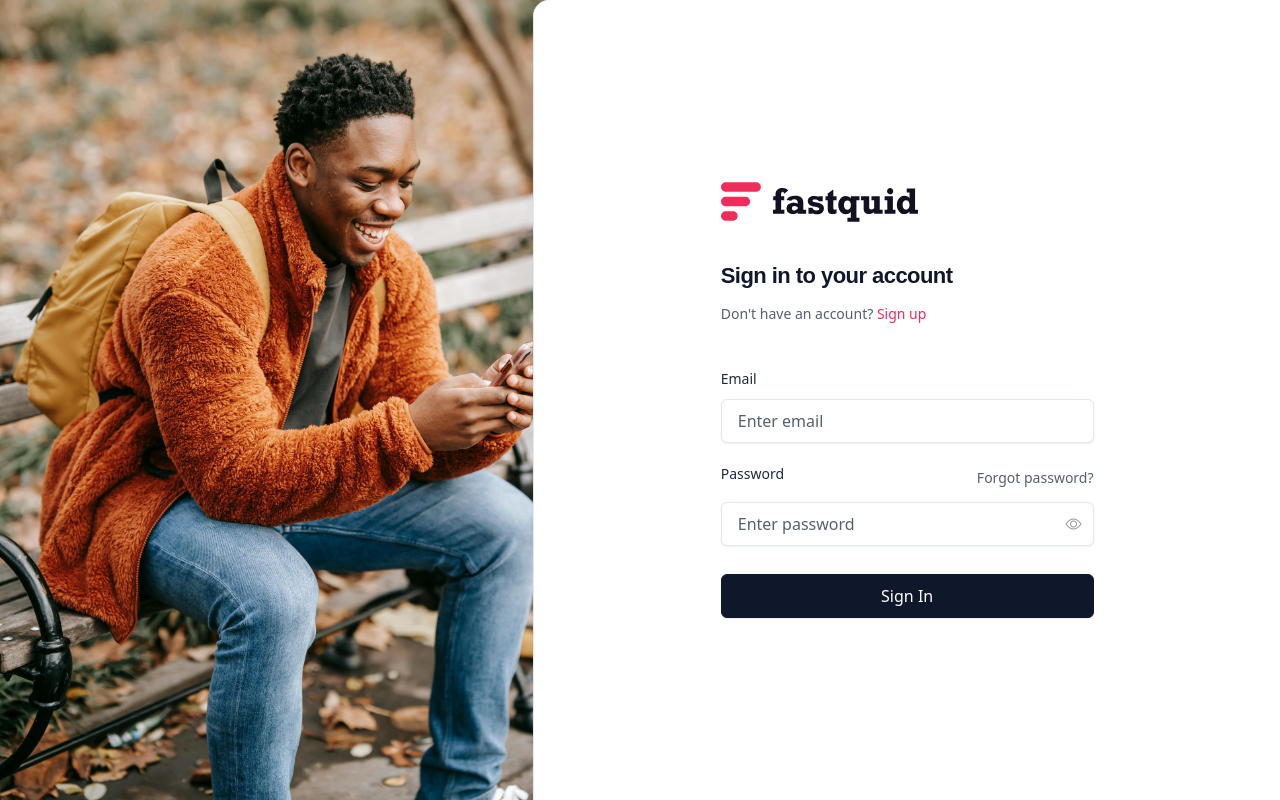
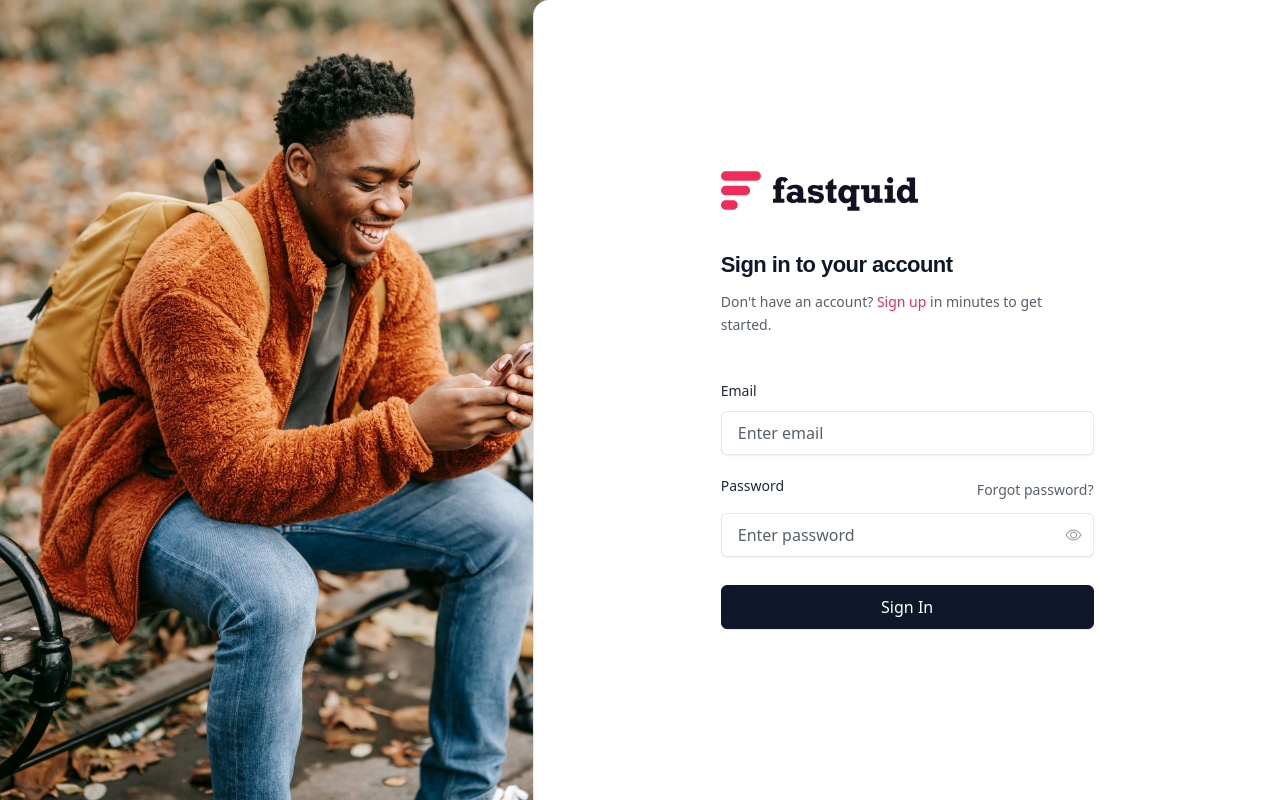
Before and after one commit to FastQuid-ng/fastquid-user, a PHP site: page /fastquid-user/ in a window 1280 px wide. Run offline with PHP 8.4, Linux system fonts and the light colour scheme; some libraries are stand-ins or nearby versions; some web fonts are replaced.

```diff
--- a/components/side-nav.php
+++ b/components/side-nav.php
@@ -7,7 +7,7 @@
                 <button class="navbar-toggler ms-n2" type="button" data-bs-toggle="collapse" data-bs-target="#sidebarCollapse" aria-controls="sidebarCollapse" aria-expanded="false" aria-label="Toggle navigation">
                     <span class="navbar-toggler-icon"></span>
                 </button>
-                <a class="navbar-brand d-inline-block py-lg-1 mb-lg-5" href="dashboard.html">
+                <a class="navbar-brand d-inline-block py-lg-1 mb-lg-5" href="dashboard">
                     <img src="./assets/img/logo-dark.svg" class="logo-dark h-rem-8 h-rem-md-10" alt="...">
                     <img src="./assets/img/logo-light.svg" class="logo-light h-rem-8 h-rem-md-10" alt="...">
                 </a>
--- a/index.php
+++ b/index.php
@@ -36,7 +36,7 @@
                     <h1 class="ls-tight fw-bolder h3">Sign in to your account</h1>
                     <div class="mt-3 text-sm text-muted">
                         <span>Don't have an account?</span>
-                        <a href="signup" class="fw-semibold">Sign up</a>
+                        <a href="signup" class="fw-semibold">Sign up</a> in minutes to get started.
                     </div>
                 </div>
                 <form id="loginForm">
```
